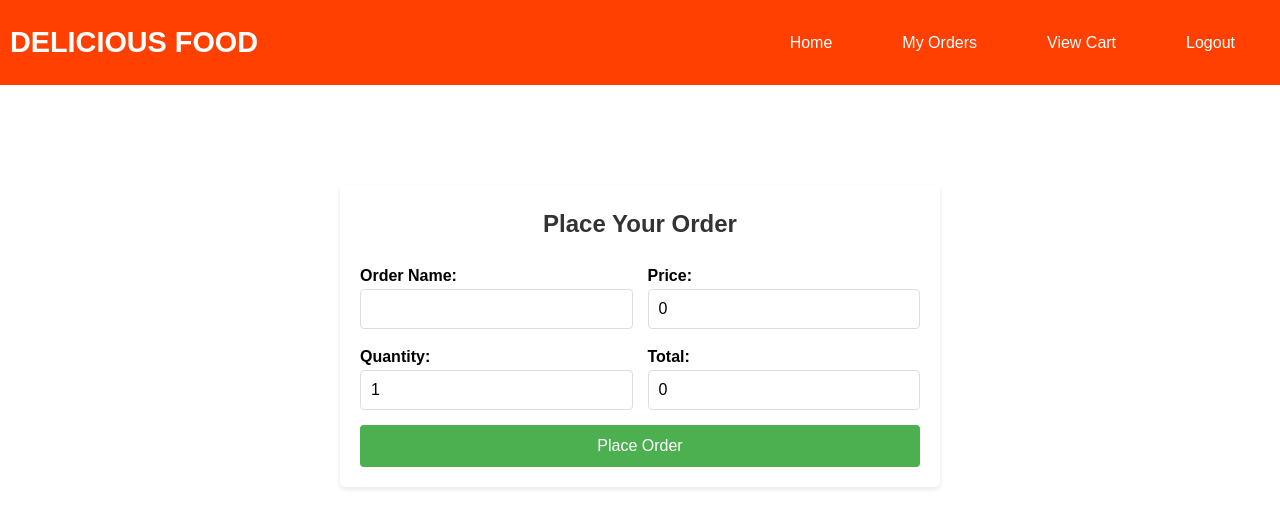
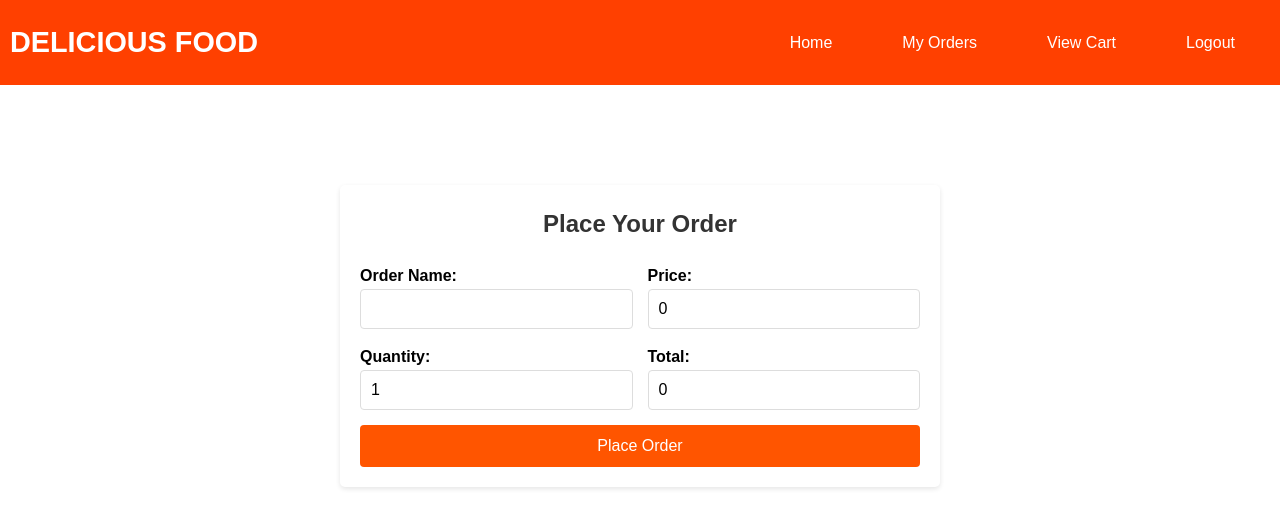
Before and after one commit to kalaimani2003/Final-Year-Project-Frontend-FDM, a React (Vite) app: page /od in a window 1280 px wide. Shown: the top 528 px of the page. Built offline with nearby package versions, Linux system fonts and the light colour scheme.

Commit message:
package dev change and order button color

```diff
--- a/package.json
+++ b/package.json
@@ -4,7 +4,7 @@
   "version": "0.0.0",
   "type": "module",
   "scripts": {
-    "start": "vite",
+    "dev": "vite",
     "build": "vite build",
     "lint": "eslint .",
     "preview": "vite preview"
--- a/src/Admin/orderform.css
+++ b/src/Admin/orderform.css
@@ -50,7 +50,9 @@ textarea {
 }
 
 .bn {
-    background-color: #4CAF50;
+    /* background-color: #e23500; */
+    background-color: rgb(255, 85, 0);
+
     color: white;
     padding: 12px 20px;
     border: none;
@@ -61,7 +63,10 @@ textarea {
 }
 
 .bn:hover {
-    background-color: #45a049;
+    /* background-color: #f85b3f; */
+    background-color: rgb(255, 42, 0);
+
+
 }
 
 .form-row {
```
